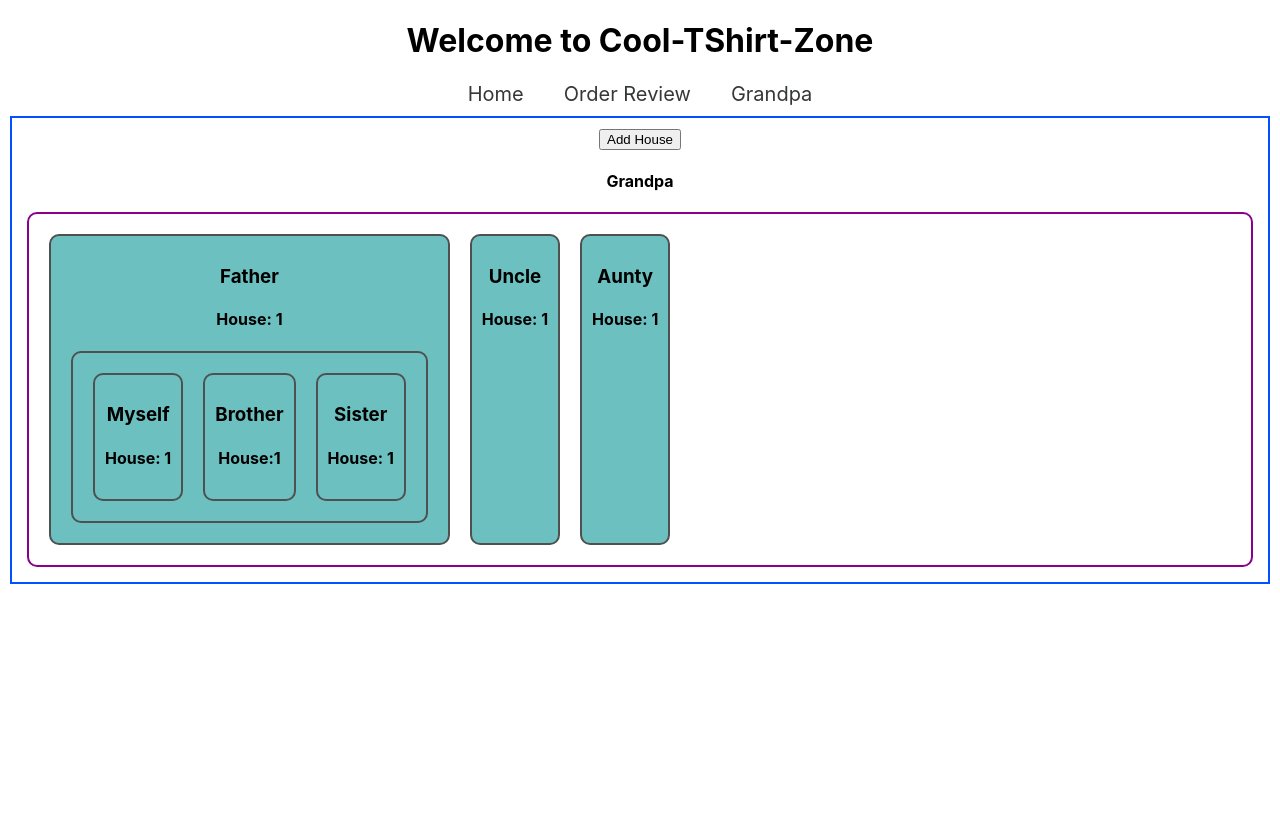
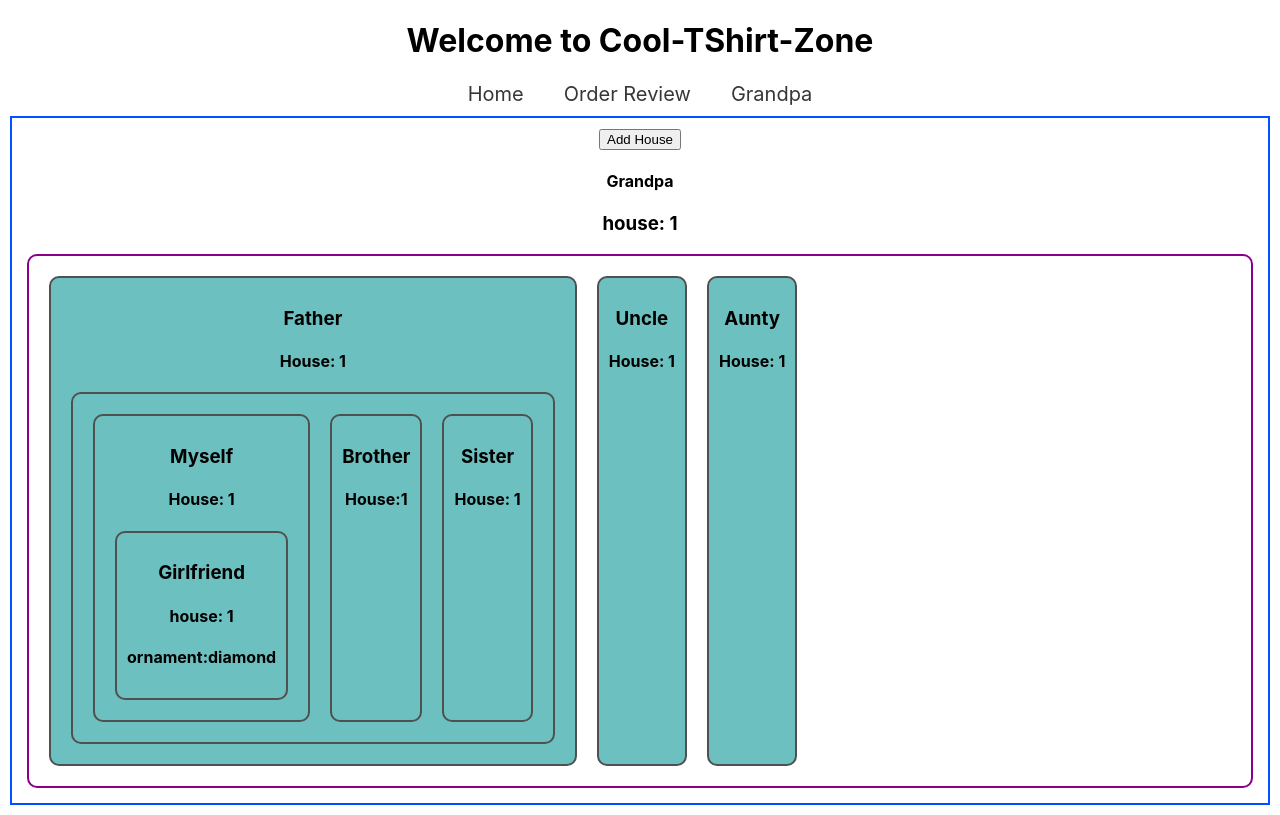
Before and after one commit to Anikroy7/cool-tshirt-zone, a React (Create React App) app: page /grandpa in a window 1280 px wide. Built offline with nearby package versions, Linux system fonts and the light colour scheme.

Commit message:
give a gift to my girlfriend by prop driling

```diff
--- a/src/Components/Father/Father.js
+++ b/src/Components/Father/Father.js
@@ -3,13 +3,13 @@ import Brother from '../Brother/Brother';
 import MySelf from '../MySelf/Myself';
 import Sister from '../Sister/Sister';
 import './Father.css';
-const Father = ({ house }) => {
+const Father = ({ house, ornament }) => {
     return (
         <div>
             <h3>Father</h3>
             <h4>House: {house}</h4>
             <div className='father' style={{ display: 'flex' }}>
-                <MySelf house={house}></MySelf>
+                <MySelf ornament={ornament} house={house}></MySelf>
                 <Brother house={house}></Brother>
                 <Sister house={house}></Sister>
             </div>
--- a/src/Components/GrandPa/GrandPa.js
+++ b/src/Components/GrandPa/GrandPa.js
@@ -7,6 +7,8 @@ import './GrandPa.css'
 const GrandPa = () => {
     const [house, setHouse] = useState(1);
 
+    const ornament = 'diamond';
+
     const addHouseHandeler = () => {
         setHouse(house + 1);
     }
@@ -15,13 +17,14 @@ const GrandPa = () => {
         <div className='main'>
             <button onClick={addHouseHandeler}>Add House</button>
             <h4> Grandpa</h4>
+            <h3>house: {house}</h3>
             <div className='grandpa'>
-                <Father house={house}></Father>
+                <Father ornament={ornament} house={house}></Father>
                 <Uncle house={house}></Uncle>
                 <Aunty house={house}></Aunty>
             </div>
 
-        </div>
+        </div >
     );
 };
 
--- a/src/Components/MySelf/Myself.js
+++ b/src/Components/MySelf/Myself.js
@@ -1,10 +1,12 @@
 import React from 'react';
+import Special from '../Special/Special';
 
-const Myself = ({ house }) => {
+const Myself = ({ house, ornament }) => {
     return (
         <div>
             <h3>Myself</h3>
             <h4>House: {house}</h4>
+            <Special house={house} ornament={ornament}></Special>
         </div>
     );
 };
--- /dev/null
+++ b/src/Components/Special/Special.js
@@ -0,0 +1,14 @@
+import React from 'react';
+
+const Special = ({ ornament, house }) => {
+    return (
+        <div>
+            <h3>Girlfriend</h3>
+            <h4>house: {house}</h4>
+            <h4>ornament:{ornament}</h4>
+
+        </div>
+    );
+};
+
+export default Special;
```
